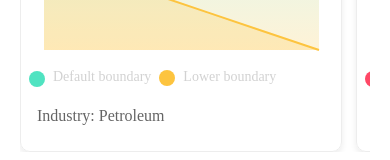
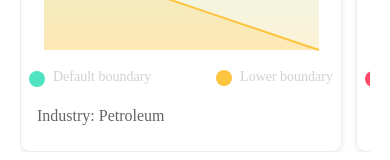
Before and after one commit to FrankYeah/sunmoonCode, a Nuxt app: page /company in a window 390 px wide. Shown: the part 408-568 px from the top of the page. Built offline with nearby package versions, Linux system fonts and the light colour scheme; a web font is replaced by a local one.

Commit message:
fix company card

```diff
--- a/pages/company.vue
+++ b/pages/company.vue
@@ -964,8 +964,9 @@ export default {
 
       &-desc {
         width: calc(100% - 16px);
-        padding: 0px 8px;
+        padding: 0px 0px;
         display: flex;
+        justify-content: space-between;
         // margin-top: 0px;
       }
 
```
